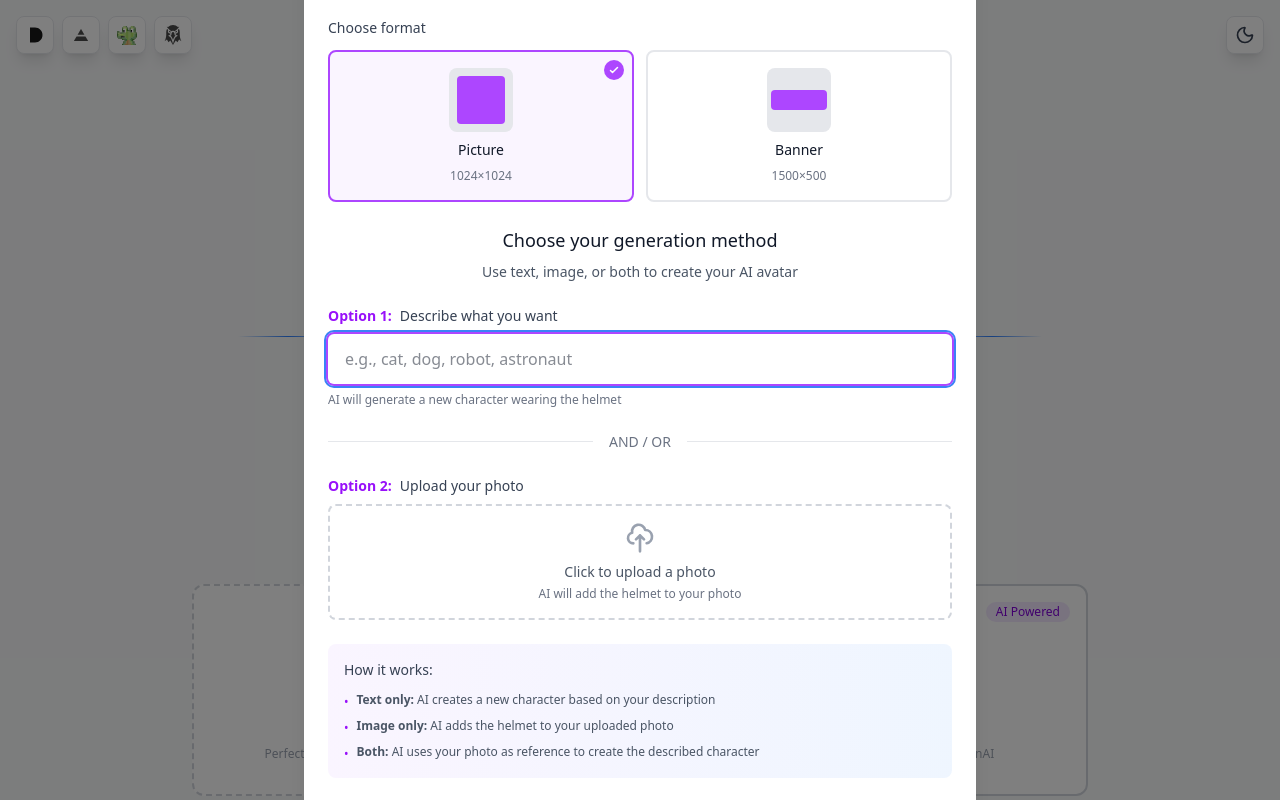
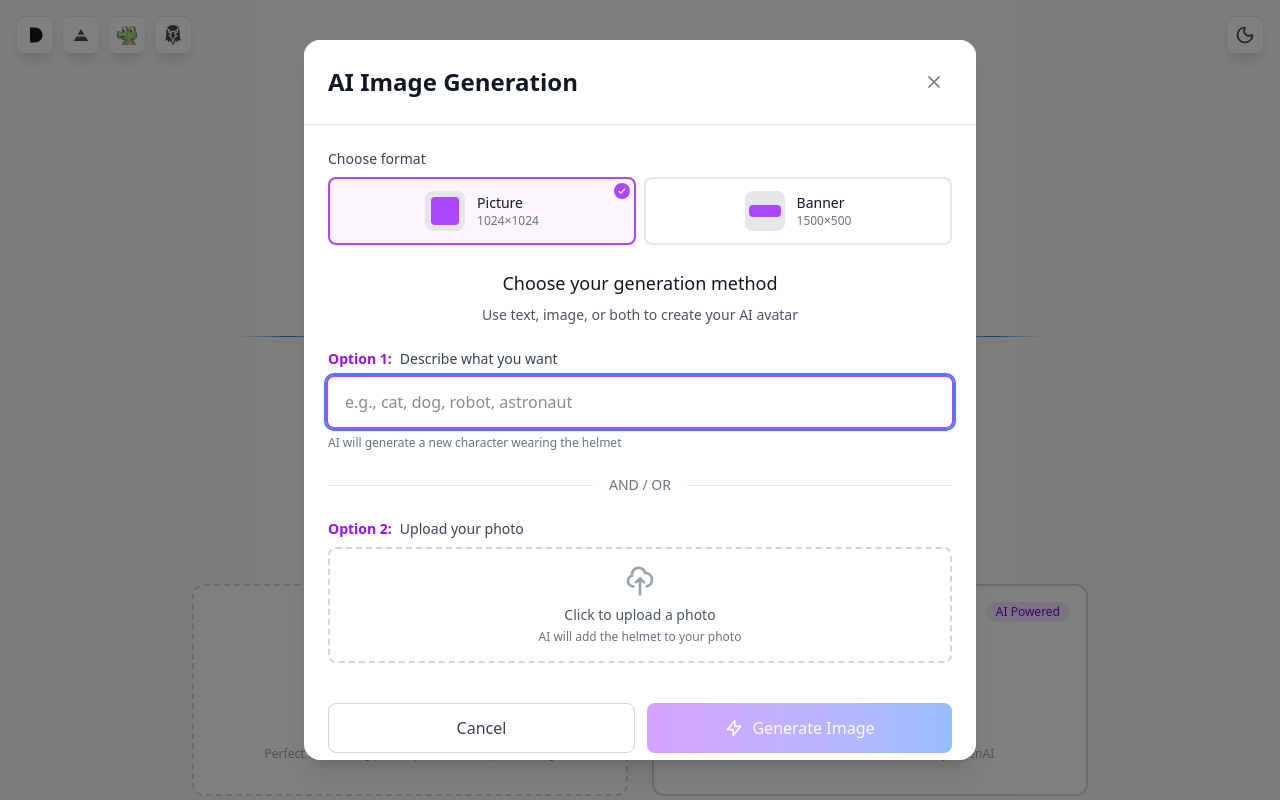
Before and after one commit to jcoulaud/The-Bubbleheads, a Next.js app: page / in a window 1280 px wide. Both pictures are taken after a click on the element 870 px from the left and 690 px from the top of the page. Shown: the top 800 px of the page. Built offline with nearby package versions, Linux system fonts and the light colour scheme.

Commit message:
fix(ai banner): fix abort - fix prompt + image at same time

```diff
--- a/src/app/api/generate-image/route.ts
+++ b/src/app/api/generate-image/route.ts
@@ -79,7 +79,7 @@ export async function POST(request: Request) {
     if (customImage) {
       // When custom image is provided, reference the composite layout
       if (prompt) {
-        finalPrompt = `Using the helmet design from the left image, create an image of ${prompt} wearing that exact helmet. The subject should be floating in outer space with glowing nebulae and stars in the background. Match the helmet's exact colors and style shown on the left.${bannerModifier}`;
+        finalPrompt = `Make an image of the subject from the right image wearing the exact helmet shown in the left image, ${prompt}. The subject should be floating in outer space with glowing nebulae and stars in the background. Match the helmet's exact colors and style shown on the left.${bannerModifier}`;
       } else {
         finalPrompt = `Make an image of the subject from the right image wearing the exact helmet shown in the left image. The subject should be floating in outer space with glowing nebulae and stars in the background. Match the helmet's exact colors and style.${bannerModifier}`;
       }
--- a/src/app/components/AIGenerationModal.tsx
+++ b/src/app/components/AIGenerationModal.tsx
@@ -49,11 +49,11 @@ const AIGenerationModal: React.FC<AIGenerationModalProps> = ({
   if (!isOpen) return null;
 
   return (
-    <div className='fixed inset-0 z-50 flex items-center justify-center p-4 bg-black/50'>
-      <div className='relative w-full max-w-2xl bg-white dark:bg-gray-800 rounded-2xl shadow-xl'>
+    <div className='fixed inset-0 z-50 flex items-center justify-center p-4 bg-black/50 overflow-y-auto'>
+      <div className='relative w-full max-w-2xl bg-white dark:bg-gray-800 rounded-2xl shadow-xl my-8 mx-auto max-h-[90vh] overflow-y-auto'>
         {/* Header */}
-        <div className='flex items-center justify-between p-6 border-b border-gray-200 dark:border-gray-700'>
-          <h2 className='text-2xl font-bold text-gray-900 dark:text-gray-100'>
+        <div className='sticky top-0 z-10 flex items-center justify-between p-4 sm:p-6 border-b border-gray-200 dark:border-gray-700 bg-white dark:bg-gray-800'>
+          <h2 className='text-xl sm:text-2xl font-bold text-gray-900 dark:text-gray-100'>
             AI Image Generation
           </h2>
           <button
@@ -76,33 +76,35 @@ const AIGenerationModal: React.FC<AIGenerationModalProps> = ({
         </div>
 
         {/* Content */}
-        <form onSubmit={handleSubmit} className='p-6 space-y-6'>
+        <form onSubmit={handleSubmit} className='p-4 sm:p-6 space-y-4 sm:space-y-6'>
           {/* Format Selector */}
-          <div className='space-y-3'>
+          <div className='space-y-2'>
             <h3 className='text-sm font-medium text-gray-700 dark:text-gray-300'>Choose format</h3>
-            <div className='grid grid-cols-2 gap-3'>
+            <div className='grid grid-cols-2 gap-2'>
               <button
                 type='button'
                 onClick={() => setFormat('picture')}
                 disabled={isGenerating}
-                className={`relative p-4 rounded-lg border-2 transition-all ${
+                className={`relative p-3 rounded-lg border-2 transition-all ${
                   format === 'picture'
                     ? 'border-purple-500 bg-purple-50 dark:bg-purple-900/20'
                     : 'border-gray-200 dark:border-gray-600 hover:border-gray-300 dark:hover:border-gray-500'
                 } ${isGenerating ? 'opacity-50 cursor-not-allowed' : ''}`}>
-                <div className='flex flex-col items-center gap-2'>
-                  <div className='w-16 h-16 bg-gray-200 dark:bg-gray-700 rounded-lg flex items-center justify-center'>
-                    <div className='w-12 h-12 bg-purple-500 rounded'></div>
+                <div className='flex items-center justify-center gap-3'>
+                  <div className='w-10 h-10 bg-gray-200 dark:bg-gray-700 rounded-lg flex items-center justify-center'>
+                    <div className='w-7 h-7 bg-purple-500 rounded'></div>
                   </div>
-                  <span className='text-sm font-medium text-gray-900 dark:text-gray-100'>
+                  <div className='flex flex-col text-left'>
+                    <span className='text-xs sm:text-sm font-medium text-gray-900 dark:text-gray-100'>
                       Picture
                     </span>
                     <span className='text-xs text-gray-500 dark:text-gray-400'>1024×1024</span>
                   </div>
+                </div>
                 {format === 'picture' && (
-                  <div className='absolute top-2 right-2 w-5 h-5 bg-purple-500 rounded-full flex items-center justify-center'>
+                  <div className='absolute top-1 right-1 w-4 h-4 bg-purple-500 rounded-full flex items-center justify-center'>
                     <svg
-                      className='w-3 h-3 text-white'
+                      className='w-2.5 h-2.5 text-white'
                       fill='none'
                       stroke='currentColor'
                       viewBox='0 0 24 24'>
@@ -120,24 +122,26 @@ const AIGenerationModal: React.FC<AIGenerationModalProps> = ({
                 type='button'
                 onClick={() => setFormat('banner')}
                 disabled={isGenerating}
-                className={`relative p-4 rounded-lg border-2 transition-all ${
+                className={`relative p-3 rounded-lg border-2 transition-all ${
                   format === 'banner'
                     ? 'border-purple-500 bg-purple-50 dark:bg-purple-900/20'
                     : 'border-gray-200 dark:border-gray-600 hover:border-gray-300 dark:hover:border-gray-500'
                 } ${isGenerating ? 'opacity-50 cursor-not-allowed' : ''}`}>
-                <div className='flex flex-col items-center gap-2'>
-                  <div className='w-16 h-16 bg-gray-200 dark:bg-gray-700 rounded-lg flex items-center justify-center'>
-                    <div className='w-14 h-5 bg-purple-500 rounded'></div>
+                <div className='flex items-center justify-center gap-3'>
+                  <div className='w-10 h-10 bg-gray-200 dark:bg-gray-700 rounded-lg flex items-center justify-center'>
+                    <div className='w-8 h-3 bg-purple-500 rounded'></div>
                   </div>
-                  <span className='text-sm font-medium text-gray-900 dark:text-gray-100'>
+                  <div className='flex flex-col text-left'>
+                    <span className='text-xs sm:text-sm font-medium text-gray-900 dark:text-gray-100'>
                       Banner
                     </span>
                     <span className='text-xs text-gray-500 dark:text-gray-400'>1500×500</span>
                   </div>
+                </div>
                 {format === 'banner' && (
-                  <div className='absolute top-2 right-2 w-5 h-5 bg-purple-500 rounded-full flex items-center justify-center'>
+                  <div className='absolute top-1 right-1 w-4 h-4 bg-purple-500 rounded-full flex items-center justify-center'>
                     <svg
-                      className='w-3 h-3 text-white'
+                      className='w-2.5 h-2.5 text-white'
                       fill='none'
                       stroke='currentColor'
                       viewBox='0 0 24 24'>
@@ -156,10 +160,10 @@ const AIGenerationModal: React.FC<AIGenerationModalProps> = ({
 
           {/* Options Header */}
           <div className='text-center'>
-            <h3 className='text-lg font-medium text-gray-900 dark:text-gray-100 mb-2'>
+            <h3 className='text-base sm:text-lg font-medium text-gray-900 dark:text-gray-100 mb-1 sm:mb-2'>
               Choose your generation method
             </h3>
-            <p className='text-sm text-gray-600 dark:text-gray-400'>
+            <p className='text-xs sm:text-sm text-gray-600 dark:text-gray-400'>
               Use text, image, or both to create your AI {format === 'banner' ? 'banner' : 'avatar'}
             </p>
           </div>
@@ -217,8 +221,12 @@ const AIGenerationModal: React.FC<AIGenerationModalProps> = ({
             <div className='space-y-2'>
               {!customImage ? (
                 <div
-                  onClick={() => fileInputRef.current?.click()}
-                  className='w-full border-2 border-dashed border-gray-300 dark:border-gray-600 rounded-lg p-4 text-center cursor-pointer hover:border-purple-400 dark:hover:border-purple-400 transition-colors'>
+                  onClick={() => !isGenerating && fileInputRef.current?.click()}
+                  className={`w-full border-2 border-dashed border-gray-300 dark:border-gray-600 rounded-lg p-4 text-center transition-colors ${
+                    isGenerating
+                      ? 'opacity-50 cursor-not-allowed'
+                      : 'cursor-pointer hover:border-purple-400 dark:hover:border-purple-400'
+                  }`}>
                   <svg
                     className='mx-auto h-8 w-8 text-gray-400 dark:text-gray-500 mb-2'
                     fill='none'
@@ -258,7 +266,12 @@ const AIGenerationModal: React.FC<AIGenerationModalProps> = ({
                   <button
                     type='button'
                     onClick={handleRemoveImage}
-                    className='text-red-500 hover:text-red-600 p-1'>
+                    disabled={isGenerating}
+                    className={`p-1 ${
+                      isGenerating
+                        ? 'text-red-300 cursor-not-allowed'
+                        : 'text-red-500 hover:text-red-600'
+                    }`}>
                     <svg className='w-5 h-5' fill='none' stroke='currentColor' viewBox='0 0 24 24'>
                       <path
                         strokeLinecap='round'
@@ -275,50 +288,25 @@ const AIGenerationModal: React.FC<AIGenerationModalProps> = ({
                 type='file'
                 accept='image/*'
                 onChange={handleImageUpload}
+                disabled={isGenerating}
                 className='hidden'
               />
             </div>
           </div>
 
-          {/* How it works */}
-          <div className='bg-gradient-to-r from-purple-50 to-blue-50 dark:from-purple-900/20 dark:to-blue-900/20 rounded-lg p-4 space-y-3'>
-            <h3 className='text-sm font-medium text-gray-700 dark:text-gray-300'>How it works:</h3>
-            <div className='space-y-2 text-xs text-gray-600 dark:text-gray-400'>
-              <div className='flex items-start gap-2'>
-                <span className='text-purple-600 dark:text-purple-400 mt-0.5'>•</span>
-                <p>
-                  <strong>Text only:</strong> AI creates a new character based on your description
-                </p>
-              </div>
-              <div className='flex items-start gap-2'>
-                <span className='text-purple-600 dark:text-purple-400 mt-0.5'>•</span>
-                <p>
-                  <strong>Image only:</strong> AI adds the helmet to your uploaded photo
-                </p>
-              </div>
-              <div className='flex items-start gap-2'>
-                <span className='text-purple-600 dark:text-purple-400 mt-0.5'>•</span>
-                <p>
-                  <strong>Both:</strong> AI uses your photo as reference to create the described
-                  character
-                </p>
-              </div>
-            </div>
-          </div>
-
           {/* Actions */}
-          <div className='flex gap-3 pt-4'>
+          <div className='flex gap-2 sm:gap-3 pt-2 sm:pt-4'>
             <button
               type='button'
               onClick={onClose}
               disabled={isGenerating}
-              className='flex-1 px-4 py-3 border border-gray-300 dark:border-gray-600 text-gray-700 dark:text-gray-300 rounded-lg hover:bg-gray-50 dark:hover:bg-gray-700 transition-colors disabled:opacity-50 disabled:cursor-not-allowed'>
+              className='flex-1 px-3 py-2 sm:px-4 sm:py-3 border border-gray-300 dark:border-gray-600 text-gray-700 dark:text-gray-300 rounded-lg hover:bg-gray-50 dark:hover:bg-gray-700 transition-colors disabled:opacity-50 disabled:cursor-not-allowed text-sm sm:text-base'>
               Cancel
             </button>
             <button
               type='submit'
               disabled={(!customPrompt.trim() && !customImage) || isGenerating}
-              className='flex-1 px-4 py-3 bg-gradient-to-r from-purple-500 to-blue-500 text-white rounded-lg hover:from-purple-600 hover:to-blue-600 transition-all disabled:opacity-50 disabled:cursor-not-allowed flex items-center justify-center gap-2'>
+              className='flex-1 px-3 py-2 sm:px-4 sm:py-3 bg-gradient-to-r from-purple-500 to-blue-500 text-white rounded-lg hover:from-purple-600 hover:to-blue-600 transition-all disabled:opacity-50 disabled:cursor-not-allowed flex items-center justify-center gap-2 text-sm sm:text-base'>
               {isGenerating ? (
                 <>
                   <svg className='animate-spin h-5 w-5' viewBox='0 0 24 24'>
--- a/src/app/page.tsx
+++ b/src/app/page.tsx
@@ -33,13 +33,14 @@ export default function Home() {
   const { isDarkMode } = useDarkMode();
 
   const canvasRef = useRef<HTMLCanvasElement | null>(null);
+  const abortControllerRef = useRef<AbortController | null>(null);
 
   // Smooth progress animation
   useEffect(() => {
     if (isGeneratingAI && streamProgress < 100) {
       const timer = setInterval(() => {
         setStreamProgress((prev) => {
-          const slowIncrement = 0.15; // ~0.15% per 100ms = 16.7 seconds per 25%
+          const slowIncrement = 0.1; // ~0.1% per 100ms = 25 seconds per 25%
 
           let nextMilestone;
           if (prev < 25) nextMilestone = 25;
@@ -151,6 +152,14 @@ export default function Home() {
       customImage?: string | null,
       format: 'picture' | 'banner' = 'picture',
     ) => {
+      // Cancel any existing generation
+      if (abortControllerRef.current) {
+        abortControllerRef.current.abort();
+      }
+
+      // Create new AbortController
+      abortControllerRef.current = new AbortController();
+
       setIsGeneratingAI(true);
       setStreamProgress(0);
       setAIGeneratedFormat(format);
@@ -162,6 +171,7 @@ export default function Home() {
             'Content-Type': 'application/json',
           },
           body: JSON.stringify({ prompt, useStreaming: true, customImage, format }),
+          signal: abortControllerRef.current.signal,
         });
 
         if (!response.ok) {
@@ -241,12 +251,18 @@ export default function Home() {
           }
         }
       } catch (error) {
-        toast.error(error instanceof Error ? error.message : 'Failed to generate image');
+        // Don't show error for aborted requests
+        if (error instanceof Error && error.name === 'AbortError') {
+          console.log('Generation cancelled');
+        } else {
+          toast.error(error instanceof Error ? error.message : 'Failed to generate image');
+        }
         setShowAIModal(true);
         setShowAIPreview(false);
         setStreamProgress(0);
       } finally {
         setIsGeneratingAI(false);
+        abortControllerRef.current = null;
       }
     },
     [],
@@ -388,6 +404,12 @@ export default function Home() {
   ]);
 
   const resetImages = useCallback(() => {
+    // Cancel any ongoing AI generation
+    if (abortControllerRef.current) {
+      abortControllerRef.current.abort();
+      abortControllerRef.current = null;
+    }
+
     setUploadedImage(null);
     setOriginalFilename('');
     setShowPreview(false);
@@ -398,8 +420,9 @@ export default function Home() {
     setEditMode('helmet');
     setAIGeneratedImage(null);
     setAIGeneratedFormat('picture');
+    setIsGeneratingAI(false);
+    setStreamProgress(0);
     setShowAIPreview(false);
-    setStreamProgress(0);
     if (fileInputRef.current) {
       fileInputRef.current.value = '';
     }
@@ -446,6 +469,12 @@ export default function Home() {
           format={aiGeneratedFormat}
           onBack={resetImages}
           onRegenerate={() => {
+            // Cancel any ongoing AI generation
+            if (abortControllerRef.current) {
+              abortControllerRef.current.abort();
+              abortControllerRef.current = null;
+            }
+            setIsGeneratingAI(false);
             setShowAIPreview(false);
             setShowAIModal(true);
             setStreamProgress(0);
@@ -578,7 +607,16 @@ export default function Home() {
             onDrop={handleDrop}
             onFileSelect={handleImageUpload}
             fileInputRef={fileInputRef}
-            onAIGenerate={() => setShowAIModal(true)}
+            onAIGenerate={() => {
+              // Cancel any ongoing generation and reset state
+              if (abortControllerRef.current) {
+                abortControllerRef.current.abort();
+                abortControllerRef.current = null;
+              }
+              setIsGeneratingAI(false);
+              setStreamProgress(0);
+              setShowAIModal(true);
+            }}
           />
         )}
 
@@ -625,7 +663,16 @@ export default function Home() {
         {/* AI Generation Modal */}
         <AIGenerationModal
           isOpen={showAIModal}
-          onClose={() => setShowAIModal(false)}
+          onClose={() => {
+            // Cancel any ongoing generation when closing modal
+            if (abortControllerRef.current) {
+              abortControllerRef.current.abort();
+              abortControllerRef.current = null;
+            }
+            setIsGeneratingAI(false);
+            setStreamProgress(0);
+            setShowAIModal(false);
+          }}
           onGenerate={handleAIGenerate}
           isGenerating={isGeneratingAI}
         />
```
Also changed, not shown: src/app/components/AIPreview.tsx (+35 -17 lines). Lines whose indentation alone changed are shown as unchanged.
